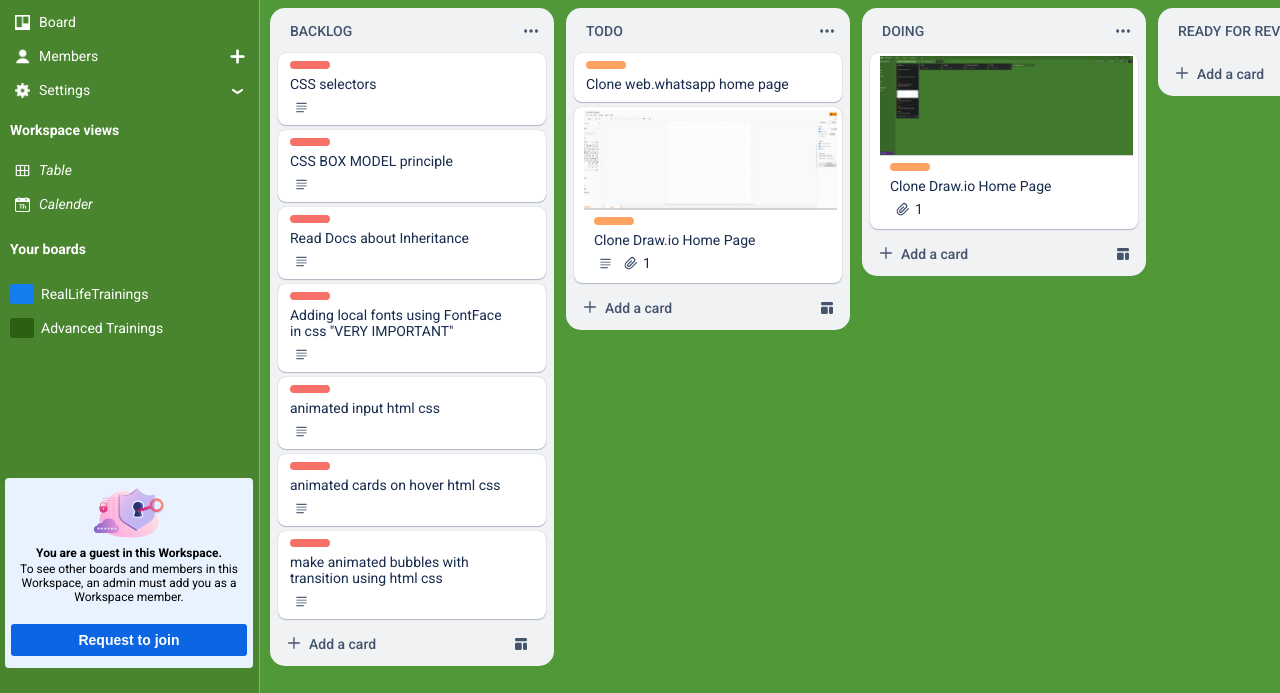
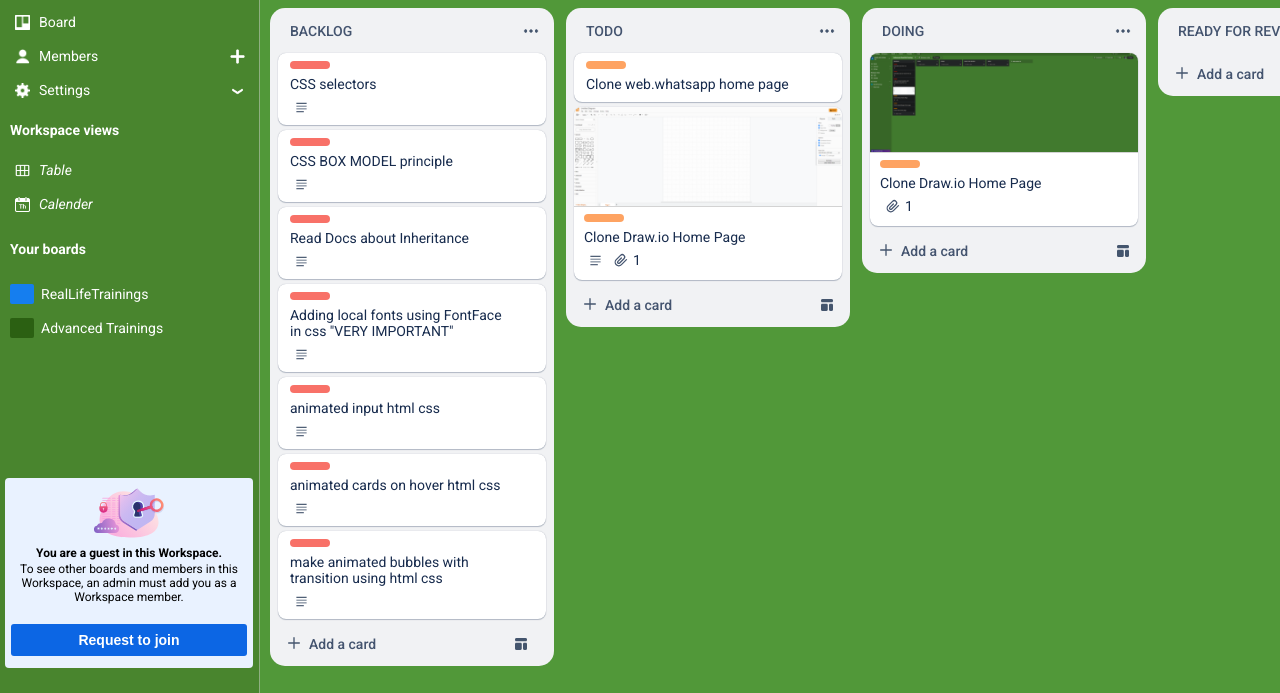
Before and after one commit to eric4477/clone-trello-home-page, a plain HTML site: page index.html in a window 1280 px wide. Shown: the part 107-800 px from the top of the page. Drawn offline with Linux system fonts and the light colour scheme.

Commit message:
fixed card

```diff
--- a/styles/cards.css
+++ b/styles/cards.css
@@ -215,13 +215,13 @@
 .cards .card.last .card-footer {
   color: var(--white);
 }
-.cards .card.last .card .card-list .todo.image {
+.cards .card .todo.image {
   padding: 0;
 }
 .card .card-list .todo.image .todo-content {
   padding: 0;
 }
-.card-list .todo-content .todo-image {
+.card .todo-content .todo-image {
   width: 100%;
   height: 100px;
   border-bottom: 1px solid lightgray;
@@ -231,7 +231,7 @@
   right: 2px;
 }
 
-.todo.image .todo-content .todo-image img {
+.card .todo.image .todo-content .todo-image img {
   width: 100%;
   height: 100%;
   object-fit: cover;
```
